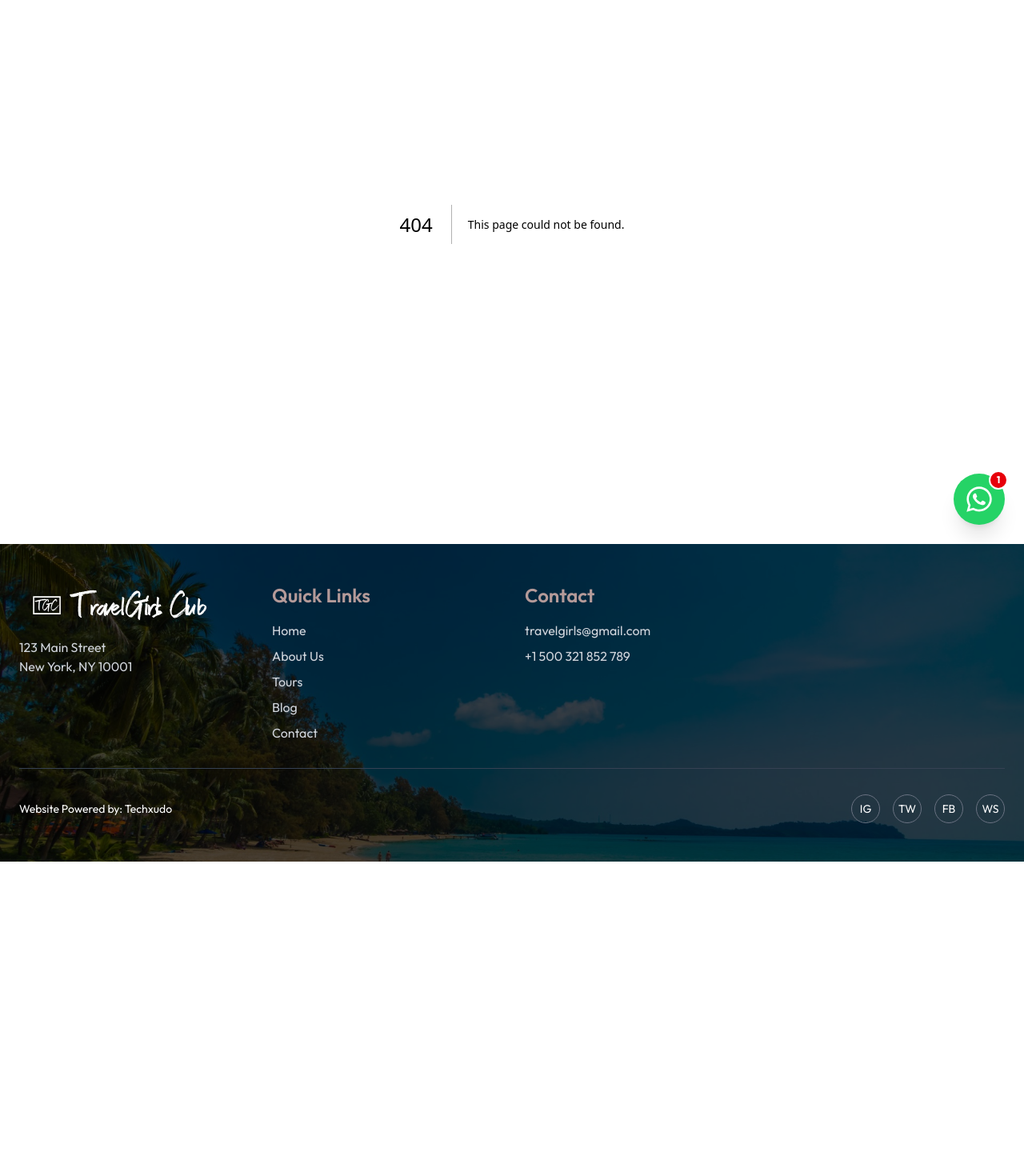
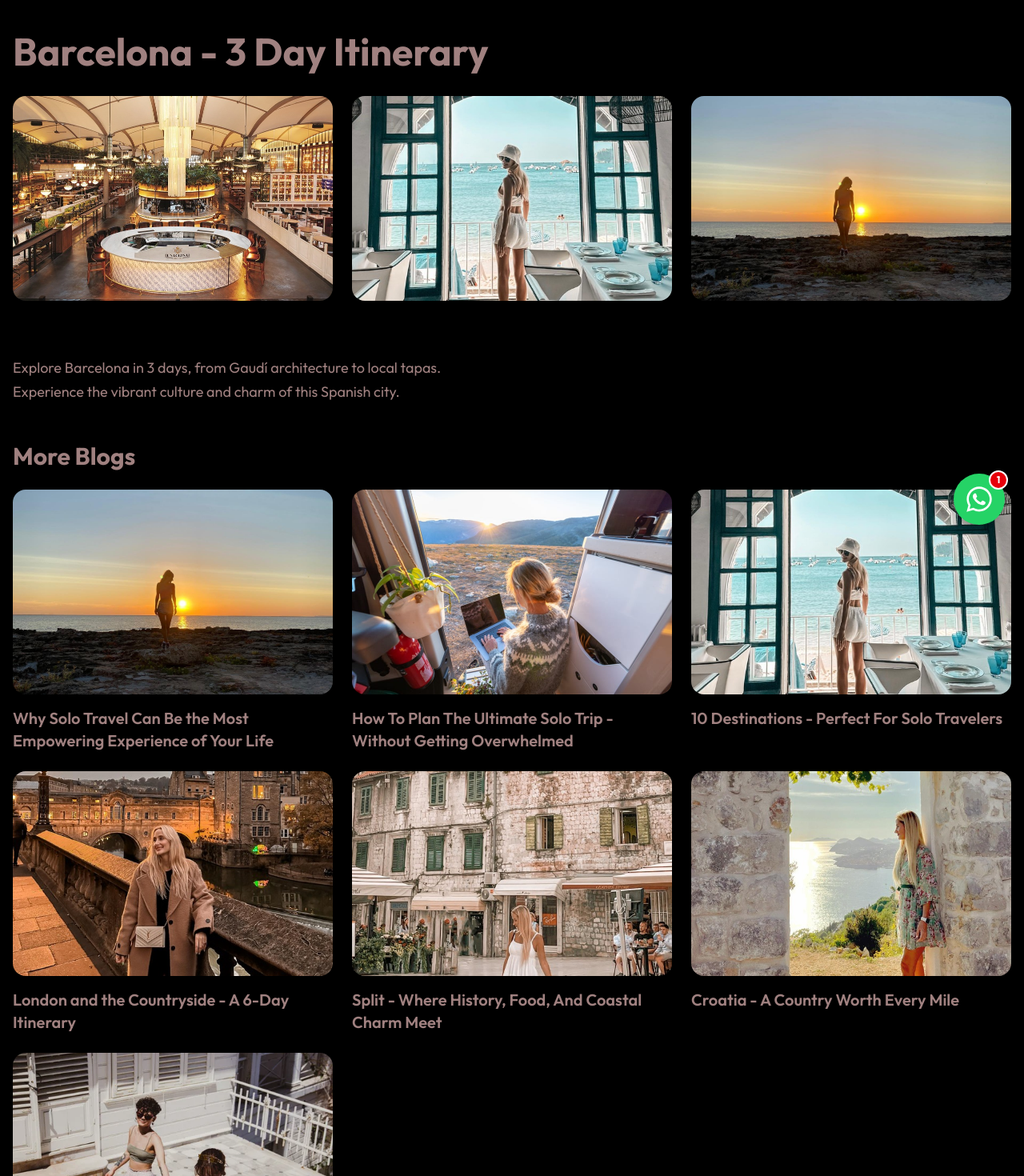
Before and after one commit to techxudo-devs/travel-website, a Next.js app: page /blog/solo-barcelona in a window 1280 px wide. Before the commit this address had no page. Shown: the part 120-1590 px from the top of the page at 80% size. Before the commit the page ends 1197 px from the top, so only its background shows below. Built offline with nearby package versions, Linux system fonts and the light colour scheme.

Commit message:
Blog 1 Added

```diff
--- /dev/null
+++ b/app/blog/[id]/page.jsx
@@ -0,0 +1,177 @@
+import Image from "next/image";
+import Link from "next/link";
+
+const blogs = {
+    "solo-travel": {
+        title: "Why Solo Travel Can Be the Most Empowering Experience of Your Life",
+        images: ["/newBlog1.jpg", "/soloBlog1.jpg", "/soloBlog2.jpg"],
+        content: `
+If you’re here, it’s probably because deep down, you’re ready to take that leap. You’ve been dreaming of that solo adventure, craving new experiences, freedom, and growth, but maybe you're still looking for that little push or someone to reassure you that you’ve got this.
+
+Ready? Let's do this together! 🌍✨
+
+Independence and Growth:
+Solo travel is one of the best ways to discover how independent and strong you truly are. When you’re out there on your own, every decision, from what to eat to how to explore a new city is entirely up to you.
+It’s not about being forced to figure things out. It’s about realizing that you can.
+
+Building Confidence & Breaking Limiting Beliefs:
+Solo travel gives you confidence like nothing else. For me, it was about breaking free from all the limiting beliefs I had carried for so long. I used to think people would judge me if I went out alone. I found a confidence in myself I never thought existed. Now I feel strong, confident, outgoing, and empowered. Something I never imagined I could feel about myself before my first solo trip.
+“Confidence isn’t about being fearless. it’s about taking that first step, even when you’re scared.”
+
+Connection & Human Interaction:
+One of the biggest myths about solo travel is that you’ll feel lonely. But in my experience, it’s often the complete opposite. When you travel alone, something inside you opens up. You become more approachable, more curious, more present. And that energy? People feel it.
+
+Overcoming Challenges & Loneliness:
+Of course, solo travel isn’t always easy.
+There will be moments when things go wrong. A missed flight, a language barrier, or that unexpected wave of omesickness. These are the parts that don’t get talked about as much, but they’re part of the journey too. And the key is learning how to face those moments with grace and a little patience. Solo travel doesn’t mean everything will be  perfect. But it does give you space to grow through the challenges. To listen to yourself more deeply. To comfort yourself. To become your own safe place. And every time you make it through one of those low moments, you come out stronger. You build emotional resilience. You learn that you can handle things and that joy always finds its way back in.
+
+Joys of Freedom:
+There’s a kind of freedom you only truly understand once you’ve traveled solo. It’s not just about being alone. It’s about doing exactly what you want, when you want, a loving that feeling.
+
+Lessons Learned:
+Waiting around for the right moment or the right company can mean missing out on experiences that might change you forever. Through all the places I’ve explored, the people I’ve met, and the quiet moments I’ve spent with myself, solo travel has taught me that I am so much stronger, braver, and more capable than I ever gave myself credit for.
+
+A Message to the Girl Who’s Waiting for a Sign:
+I truly believe that everyone should experience solo travel at least once in her life. Not just to see the world, but to discover who you really are when no one else is around to tell her who to be. And trust me, we all think we know, but if you never traveled solo. I can assure you, you don´t know yet.
+
+If you’ve been waiting for the perfect time, or for someone to join you…
+If you’ve been thinking about it but keep holding yourself back…
+If you've been hoping for a little push or a sign to finally go for it.
+This is it.
+You’re ready.
+Even if you're scared.
+Even if you’re still doubting yourself.
+Even if the only thing you know is that you want more.
+Take the leap.
+Because on the other side of that fear… is the strongest, most alive version of you.
+And I promise, she’s worth meeting. 💖
+        `,
+    },
+    "solo-trip": {
+        title: "How To Plan The Ultimate Solo Trip - Without Getting Overwhelmed",
+        images: ["/newBlog2.jpg", "/newBlog1.jpg", "/newBlog7.jpg"],
+        content: `
+Planning a solo trip starts with knowing your comfort zone and gradually stepping beyond it.
+Make a checklist, research your destination, and always keep safety first.
+        `,
+    },
+    "solo-destinations": {
+        title: "10 Destinations - Perfect For Solo Travelers",
+        images: ["/newBlog3.jpg", "/newBlog4.jpg", "/newBlog8.webp"],
+        content: `
+Discover the top destinations for solo travelers, from beaches to cities.
+Each location offers unique experiences and opportunities for adventure.
+        `,
+    },
+    "solo-barcelona": {
+        title: "Barcelona - 3 Day Itinerary",
+        images: ["/newBlog4.jpg", "/newBlog3.jpg", "/newBlog1.jpg"],
+        content: `
+Explore Barcelona in 3 days, from Gaudí architecture to local tapas.
+Experience the vibrant culture and charm of this Spanish city.
+        `,
+    },
+    "solo-london": {
+        title: "London and the Countryside - A 6-Day Itinerary",
+        images: ["/newBlog5.jpg", "/newBlog3.jpg", "/newBlog4.jpg"],
+        content: `
+Explore London’s charm — from iconic landmarks to hidden cafes — and then escape
+into the peaceful countryside for a perfect blend of city and calm.
+        `,
+    },
+    "solo-split": {
+        title: "Split - Where History, Food, And Coastal Charm Meet",
+        images: ["/newBlog6.jpg", "/newBlog7.jpg", "/newBlog8.webp"],
+        content: `
+Split is a perfect mix of history, stunning coastal views, and delicious local cuisine.
+Wander the streets and soak in the Mediterranean vibe.
+        `,
+    },
+    "solo-croatia": {
+        title: "Croatia - A Country Worth Every Mile",
+        images: ["/newBlog7.jpg", "/newBlog8.webp", "/newBlog2.jpg"],
+        content: `
+Croatia is a paradise for travelers who crave nature, beaches, and ancient architecture.
+From Dubrovnik to Split, every stop offers something breathtaking.
+        `,
+    },
+    "solo-friends": {
+        title: "How To Make Friends? - Without Staying In Hostels",
+        images: ["/newBlog8.webp", "/newBlog3.jpg", "/newBlog4.jpg"],
+        content: `
+Making friends while traveling solo is easier than you think.
+Tips and tricks for socializing, joining activities, and meeting like-minded travelers.
+        `,
+    },
+};
+
+export default function BlogDetail({ params }) {
+    const blog = blogs[params.id];
+
+    if (!blog) {
+        return (
+            <div className="min-h-screen flex flex-col items-center justify-center text-center p-10">
+                <h1 className="text-4xl font-bold text-[#a08180] mb-4">Blog Not Found 😢</h1>
+                <Link href="/blog" className="text-[#a08180] underline">
+                    Go back to Blog
+                </Link>
+            </div>
+        );
+    }
+
+    const allBlogs = Object.entries(blogs).filter(([id]) => id !== params.id);
+
+    return (
+        <div className="bg-black min-h-screen pt-40 pb-20 px-4">
+            <div className="max-w-7xl mx-auto">
+                <h1 className="text-5xl font-bold text-[#a08180] mb-8">{blog.title}</h1>
+
+                {/* Top 3 images gallery */}
+                <div className="grid grid-cols-1 sm:grid-cols-3 gap-6 mb-10">
+                    {blog.images.map((img, idx) => (
+                        <Image
+                            key={idx}
+                            src={img}
+                            alt={`${blog.title} ${idx + 1}`}
+                            width={400}
+                            height={400}
+                            className="rounded-2xl shadow-xl object-cover w-full h-64"
+                        />
+                    ))}
+                </div>
+
+                {/* Full-width content */}
+                <p className="text-lg leading-relaxed whitespace-pre-line mb-12 text-[#a08180]">
+                    {blog.content}
+                </p>
+
+                {/* More Blogs */}
+                <h2 className="text-3xl font-bold text-[#a08180] mb-6">More Blogs</h2>
+                <div className="grid grid-cols-1 sm:grid-cols-2 lg:grid-cols-3 gap-6 mb-12">
+                    {allBlogs.map(([id, b], idx) => (
+                        <Link key={idx} href={`/blog/${id}`} className="group">
+                            <div className="overflow-hidden rounded-2xl shadow-xl outline-none transform hover:scale-105 transition-transform duration-300">
+                                <Image
+                                    src={b.images[0]} // first image as thumbnail
+                                    alt={b.title}
+                                    width={400}
+                                    height={300}
+                                    className="w-full h-64 object-cover"
+                                />
+                            </div>
+                            <h3 className="text-xl text-[#a08180] mt-4 font-semibold group-hover:underline">
+                                {b.title}
+                            </h3>
+                        </Link>
+                    ))}
+                </div>
+
+                <Link href="/blog">
+                    <button className="mt-4 border bg-[#D0B4B3] text-black border-[#b49a99] uppercase font-bold py-3 px-8 rounded-full hover:bg-[#b49a99] transition-all duration-300">
+                        ← &nbsp; Back to Blogs
+                    </button>
+                </Link>
+            </div>
+        </div>
+    );
+}
--- a/app/components/sections/BlogSection.jsx
+++ b/app/components/sections/BlogSection.jsx
@@ -1,48 +1,47 @@
+"use client";
 import React from "react";
 import { ArrowRight } from "lucide-react";
-import Image from "next/image";
+import Link from "next/link";
 
-// Note: Replace these image URLs with the actual images from your project.
-// I have used placeholders that resemble the images in the screenshot.
 const blogPosts = [
   {
-    image:
-      "/newBlog1.jpg", // Replace with your actual image URL
+    id: "solo-travel",
+    image: "/newBlog1.jpg",
     title: "Why Solo Travel - Can Be the Most Empowering Experience of Your Life",
   },
   {
-    image:
-      "/newBlog2.jpg", // Replace with your actual image URL
+    id: "solo-trip",
+    image: "/newBlog2.jpg",
     title: "How To Plan The Ultimate Solo Trip - Without Getting Overwhelmed",
   },
   {
-    image:
-      "/newBlog3.jpg", // Replace with your actual image URL
+    id: "solo-destinations",
+    image: "/newBlog3.jpg",
     title: "10 Destinations - Perfect For Solo Travelers",
   },
   {
-    image:
-      "/newBlog4.jpg", // Replace with your actual image URL
+    id: "solo-barcelona",
+    image: "/newBlog4.jpg",
     title: "Barcelona - 3 Day Itinerary",
   },
   {
-    image:
-      "/newBlog5.jpg", // Replace with your actual image URL
+    id: "solo-london",
+    image: "/newBlog5.jpg",
     title: "London and the Countryside - A 6-Day Itinerary",
   },
   {
-    image:
-      "/newBlog6.jpg", // Replace with your actual image URL
+    id: "solo-split",
+    image: "/newBlog6.jpg",
     title: "Split - Where History, Food, And Coastal Charm Meet",
   },
   {
-    image:
-      "/newBlog7.jpg", // Replace with your actual image URL
+    id: "solo-croatia",
+    image: "/newBlog7.jpg",
     title: "Croatia - A Country Worth Every Mile",
   },
   {
-    image:
-      "/newBlog8.webp", // Replace with your actual image URL
+    id: "solo-friends",
+    image: "/newBlog8.webp",
     title: "How To Make Friends? - Without Staying In Hostels",
   },
 ];
@@ -73,17 +72,17 @@ const BlogSection = () => {
           </div>
         </div>
 
-        {/* Blog Cards Carousel */}
+        {/* Blog Cards */}
         <div className="flex items-center justify-center">
           <div className="flex space-x-6 overflow-x-auto py-4">
             {blogPosts.map((post, index) => (
-              <div
+              <Link
+                href={`/blog/${post.id}`}
                 key={index}
-                className={`flex-shrink-0 w-90 h-[480px] rounded-2xl overflow-hidden relative shadow-lg group
-                    ${index === 2 ? "shadow-2xl transform scale-105" : ""}
-                  `}
+                className={`flex-shrink-0 w-90 h-[480px] rounded-2xl overflow-hidden relative shadow-lg group transition-transform hover:scale-[1.03]`}
               >
-                <img loading="lazy"
+                <img
+                  loading="lazy"
                   src={post.image}
                   alt={post.title}
                   className="w-full h-full object-cover transition-transform duration-300 group-hover:scale-105"
@@ -98,23 +97,23 @@ const BlogSection = () => {
                     </div>
                   </div>
                 </div>
-              </div>
+              </Link>
             ))}
           </div>
         </div>
 
         {/* Visit the blog button */}
         <div className="text-center mt-12">
-          <button className="cursor-pointer border bg-[#D0B4B3]  text-black border-[#b49a99] uppercase font-bold py-3 px-8 rounded-full hover:bg-[#b49a99] hover:text-black hover:scale-95 transition-all duration-300 group flex items-center justify-center mx-auto">
+          <Link href="/blog">
+            <button className="cursor-pointer border bg-[#D0B4B3] text-black border-[#b49a99] uppercase font-bold py-3 px-8 rounded-full hover:bg-[#b49a99] hover:text-black hover:scale-95 transition-all duration-300 group flex items-center justify-center mx-auto">
               Visit the blog
               <ArrowRight
                 size={20}
                 className="ml-2 transition-transform duration-300 group-hover:translate-x-1"
               />
             </button>
+          </Link>
         </div>
-
-        {/* Pagination and Navigation */}
       </div>
     </div>
   );
```
Also changed, not shown: public/soloBlog1.jpg (added), public/soloBlog2.jpg (added). Lines whose indentation alone changed are shown as unchanged.
